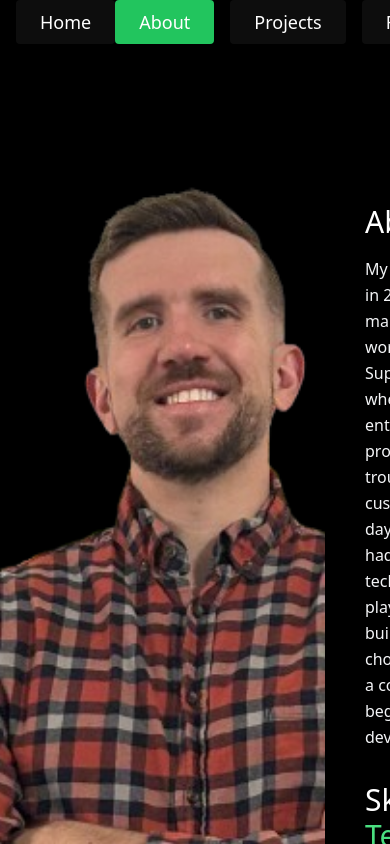
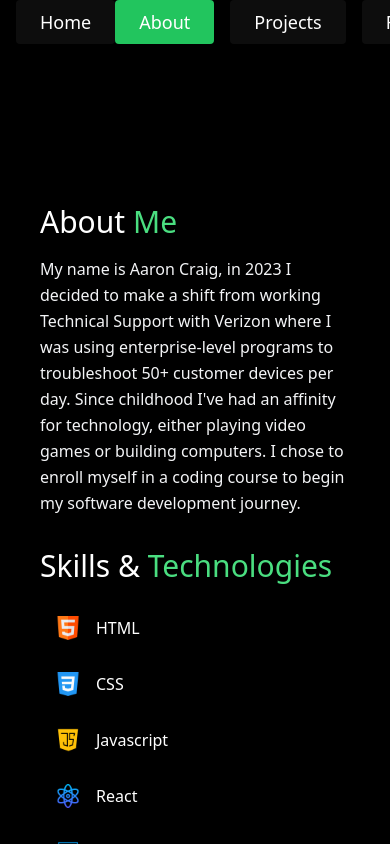
Before and after one commit to XeRoWaVe/ReactPortfolio, a React (Vite) app: page /about in a window 390 px wide. Shown: the top 844 px of the page. Built offline with nearby package versions, Linux system fonts and the light colour scheme; the HTML template or start-up script is replaced by a standard one.

Commit message:
Rearranged project list

```diff
--- a/src/App.jsx
+++ b/src/App.jsx
@@ -16,9 +16,7 @@ function App() {
         <Routes>
           <Route path="/" element={<Home />} errorElement={<ErrorPage />}/>
           <Route path="about" element={<About />} errorElement={<ErrorPage />}/>
-          {/* <Route path="skills" element={<Skills />} errorElement={<ErrorPage />} /> */}
           <Route path="projects" element={<Projects />} errorElement={<ErrorPage />} />
-          <Route path="contact" element={<Contact />} errorElement={<ErrorPage />} />
         </Routes>
       </div>
     </div>
--- a/src/Components/About/About.jsx
+++ b/src/Components/About/About.jsx
@@ -7,7 +7,7 @@ const About = () => {
     <section id="about" className="">
       <div className="flex mt-20">
         <img
-          className="lg:max-w-lg lg:w-full md:w-1/2 w-5/6 object-cover object-center rounded mt-14"
+          className="lg:max-w-lg lg:w-full hidden lg:block md:w-1/2 w-5/6 object-cover object-center rounded mt-14"
           alt="hero"
           src={`/images/profilephoto.png`}
         />
--- a/src/assets/data.js
+++ b/src/assets/data.js
@@ -1,13 +1,4 @@
 export const projects = [
-  {
-    title: "React Reddit App",
-    subTitle: "React+Vite Stack",
-    description:
-      "This was my very first React project",
-      tech: "react, tailwindcss, redux, vite, javascript",
-    image: " /images/redditappthumb.png",
-    link: "https://statuesque-nasturtium-3f2f32.netlify.app",
-  },
   {
     title: "Dopamine Dumpster",
     subTitle: "Movie/Show Finder App",
@@ -24,7 +15,16 @@ export const projects = [
     tech: "react, tailwindcss, react-slider, typescript, vite",
     image: "/images/dopamaxxing.png",
     link: "https://dopamaxxing.netlify.app/"
-  }
+  },
+  {
+    title: "React Reddit App",
+    subTitle: "React+Vite Stack",
+    description:
+      "This was my very first React project",
+      tech: "react, tailwindcss, redux, vite, javascript",
+    image: " /images/redditappthumb.png",
+    link: "https://statuesque-nasturtium-3f2f32.netlify.app",
+  },
 ];
 
 export const skills = [
```
Also changed, not shown: src/index.css (line endings or trailing spaces).
